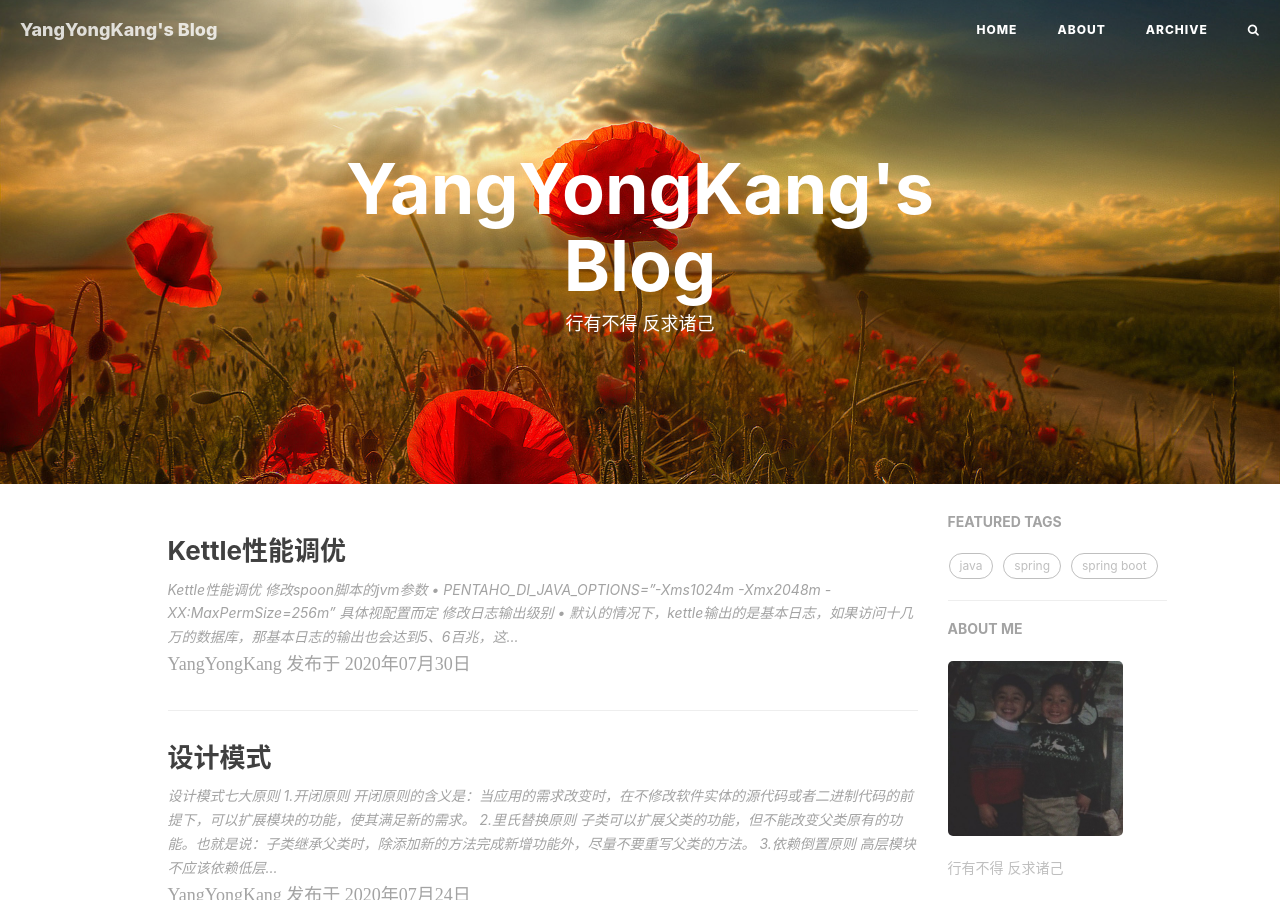
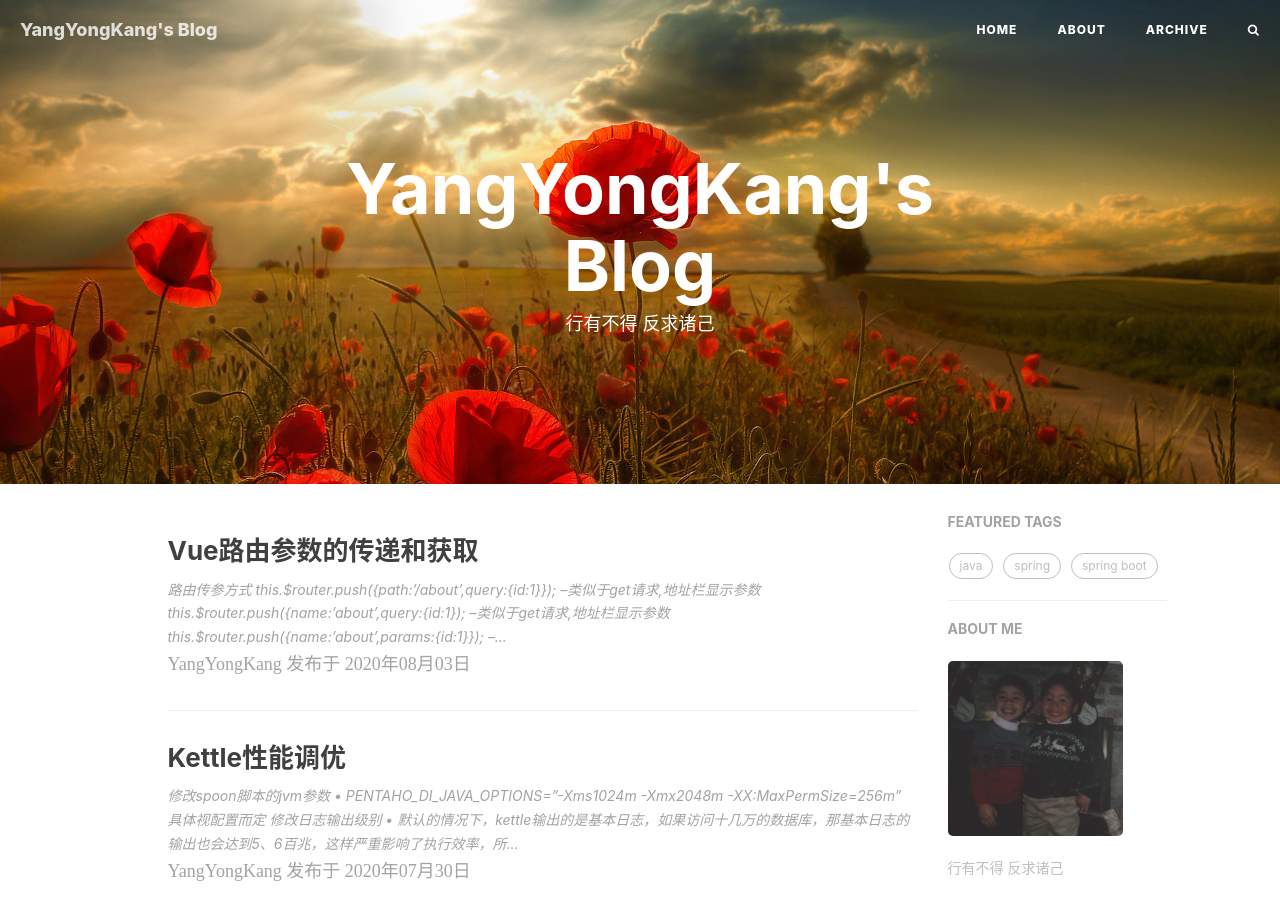
Before and after one commit to yangyongkangse/blog.github.io, a Jekyll site: the page built from index.html, in a window 1280 px wide and 900 px high. Built offline with Jekyll 4.4.1, drawn with Linux system fonts in a browser that asks for light colours; nearby versions of some CDN libraries; the list of posts is cut into pages by our own code; comment, search, counter and statistics services are not loaded.

Commit message:
update time

````diff
--- a/_posts/2020-07-24-db-kettle.md
+++ b/_posts/2020-07-30-db-kettle.md
@@ -16,9 +16,6 @@ tags:
     - 数据迁移
 ---
 
-
-###  Kettle性能调优
-
 1. 修改spoon脚本的jvm参数
 
      • PENTAHO_DI_JAVA_OPTIONS="-Xms1024m -Xmx2048m -XX:MaxPermSize=256m" 具体视配置而定
--- /dev/null
+++ b/_posts/2020-08-03-vue-router.md
@@ -0,0 +1,45 @@
+---
+layout:     post
+title:      "Vue路由参数的传递和获取"
+subtitle:   ""
+date:       2020-08-03 17:07:22 +0800
+author:     "YangYongKang"
+header-style: text
+catalog: true
+archive:
+    - 前端
+    - Vue
+    - Router
+tags:
+    - 前端
+    - Vue
+    - Router
+---
+
+
+##### 路由传参方式
+
+1. this.$router.push({path:'/about',query:{id:1}}); --类似于get请求,地址栏显示参数
+2. this.$router.push({name:'about',query:{id:1}); --类似于get请求,地址栏显示参数
+3. this.$router.push({name:'about',params:{id:1}}); --推荐使用,类似于post请求,地址栏不显示参数,没有参数大小限制
+
+##### 查询方式
+1. 使用path时,query参数值能正常获取,在地址栏展示参数,类似于get,params参数不能正常获取,值为空.
+2. 使用name时,query参数值能正常获取,在地址栏展示参数,类似于get,params参数值能正常获取,地址栏不展示参数,类似于post.
+
+##### 参数获取
+1. this.$route.query
+2. this.$route.params
+
+##### params方式参数丢失问题解决方案
+1. params方式进行路由跳转后进行页面刷新后参数会丢失,可在路由地址后面设置参数规则
+如:
+```vue
+          {
+            path: "roleManage/:id",
+            name: "roleManage",
+            meta: { title: "角色信息维护" },
+            component: () => import("@/views/system/role/roleManage.vue")
+          }
+```
+2. 通过localStorage进行处理
````
